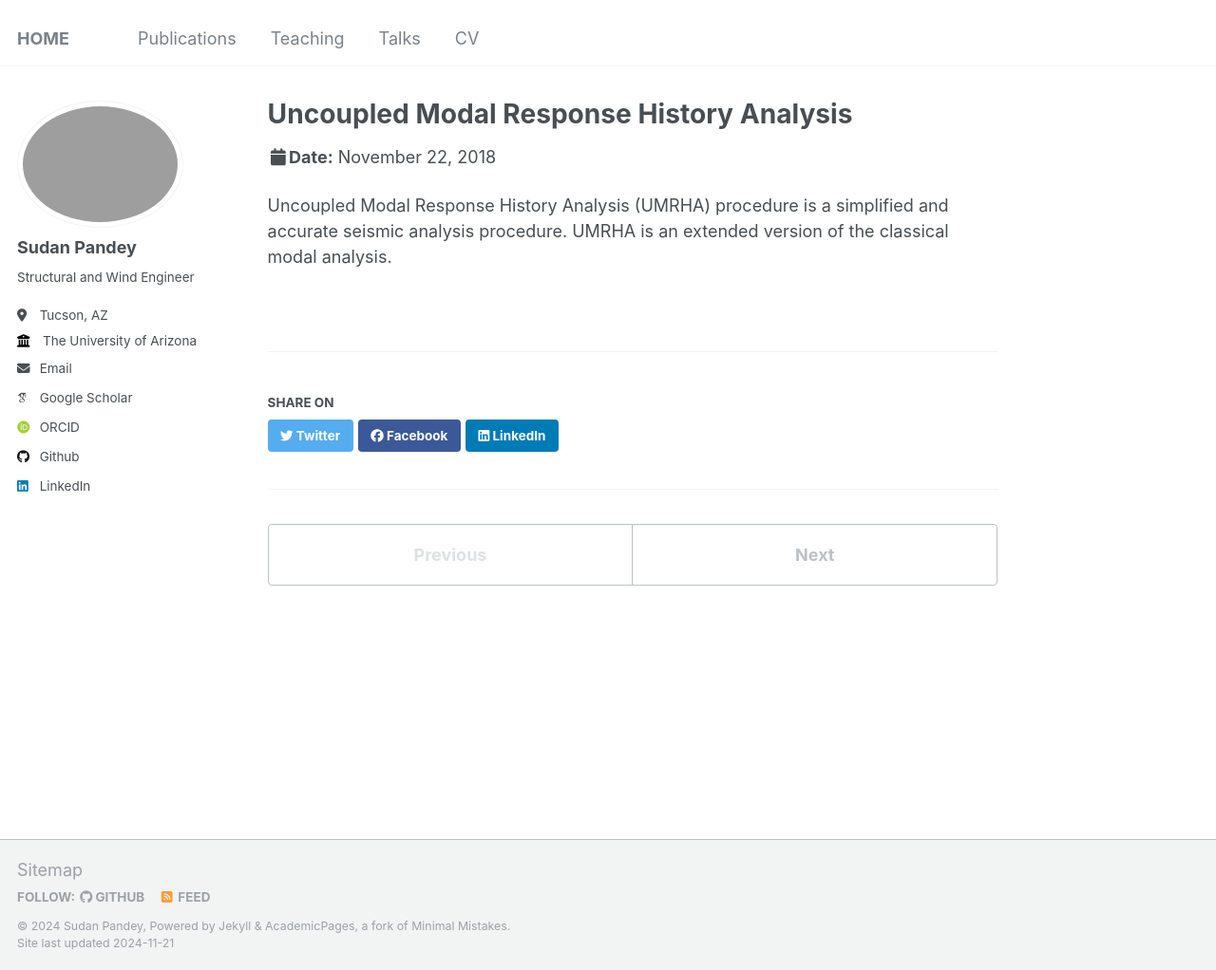
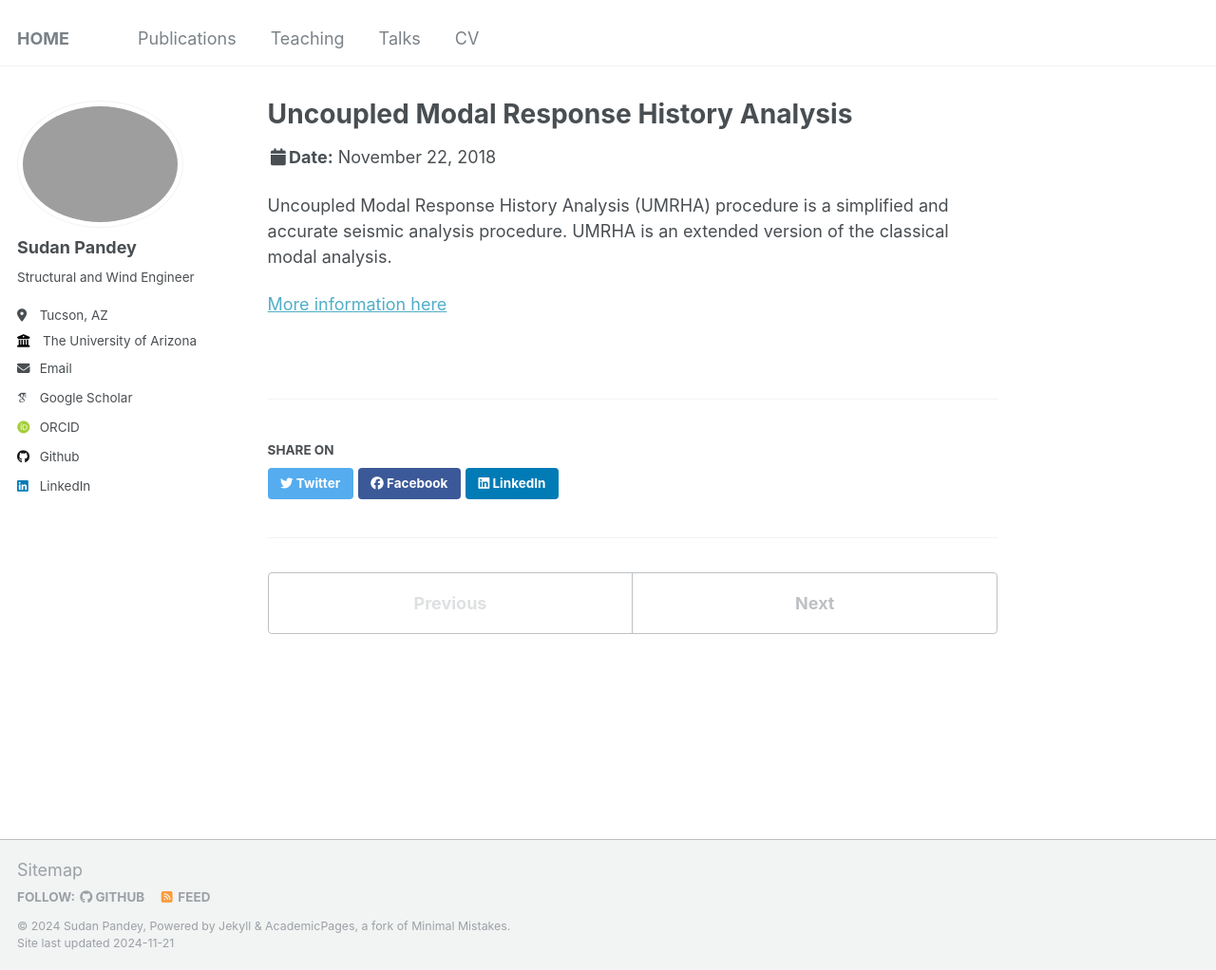
Before and after one commit to pdy-sdn/pandeysudan.github.io, a Jekyll site: the page built from _talks/2018-11-22-talk-1.md, in a window 1280 px wide and 1022 px high. Shown: the whole window at 95% size. Built offline with Jekyll 4.4.1, drawn with Linux system fonts in a browser that asks for light colours; some web fonts are replaced.

```diff
--- a/_talks/2018-11-22-talk-1.md
+++ b/_talks/2018-11-22-talk-1.md
@@ -11,4 +11,4 @@ slidesurl: 'http://academicpages.github.io/files/0216_7ACEE.pdf'
 
 Uncoupled Modal Response History Analysis (UMRHA) procedure is a simplified and accurate seismic analysis procedure. UMRHA is an extended version of the classical modal analysis.
 
-<!-- [More information here](http://exampleurl.com) -->
+[More information here](http://academicpages.github.io/files/0216_7ACEE.pdf)
```
